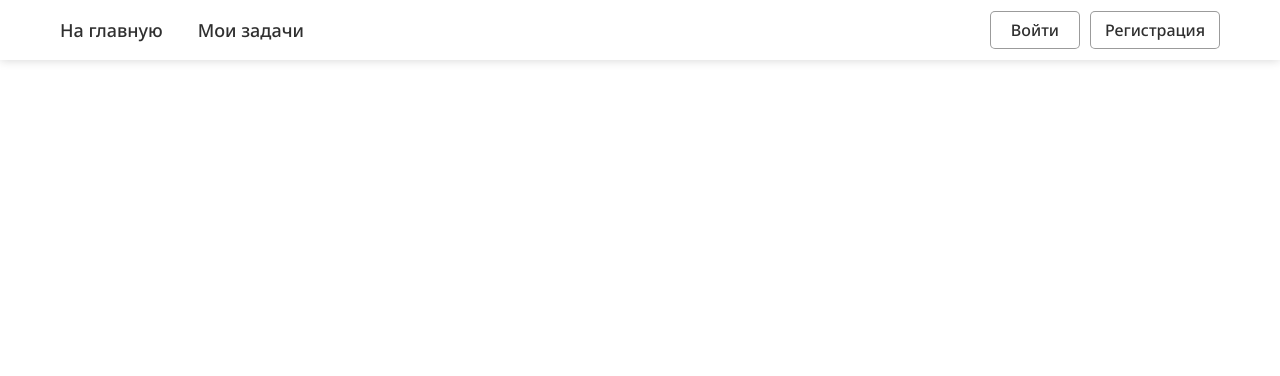
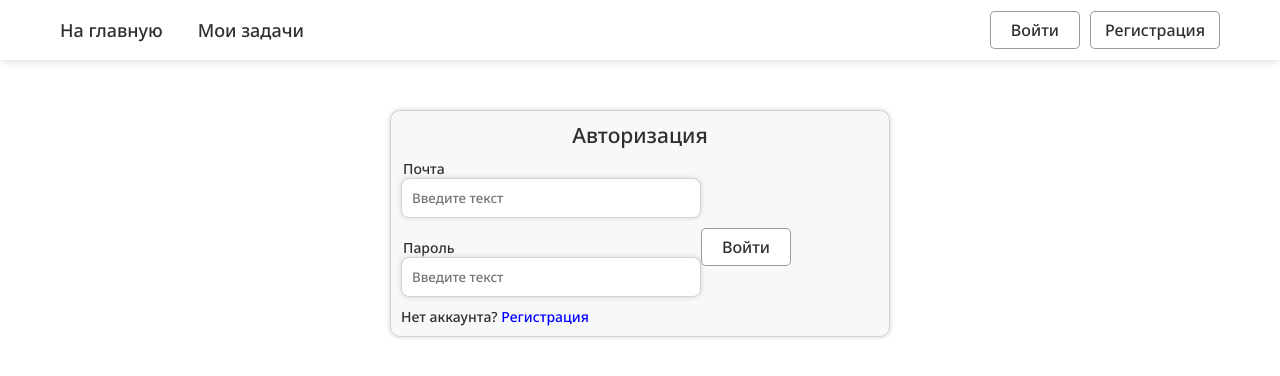
Before and after one commit to KvRm/scrum-board, a Vue app: page /login in a window 1280 px wide. Shown: the top 376 px of the page. Built offline with nearby package versions, Linux system fonts and the light colour scheme.

Commit message:
Сверстал формы авторизации

```diff
--- a/src/App.vue
+++ b/src/App.vue
@@ -32,6 +32,7 @@ export default defineComponent({
   box-sizing: border-box;
   font-family: 'Noto Sans', sans-serif;
   font-weight: 500;
+  margin: 0;
 }
 
 body {
--- a/src/components/Board/TaskPreview.vue
+++ b/src/components/Board/TaskPreview.vue
@@ -31,6 +31,7 @@ export default defineComponent({
 
 .title {
   justify-self: flex-start;
+  margin: 14px 0;
 }
 
 .link:hover {
--- a/src/components/Login/AuthForm.vue
+++ b/src/components/Login/AuthForm.vue
@@ -1,15 +1,49 @@
 <template>
-  <div></div>
+  <form @submit.prevent="handelForm">
+    <h2 class="title">Авторизация</h2>
+    <InputUI :title="'Почта'" />
+    <InputUI :title="'Пароль'" />
+
+    <ButtonUI :color="ButtonColor.green" :size="ButtonSize.medium"
+      >Войти</ButtonUI
+    >
+    <p>
+      Нет аккаунта?
+      <span class="link" @click="changeForm">Регистрация</span>
+    </p>
+  </form>
 </template>
 
 <script lang="ts">
 import { defineComponent } from 'vue'
+import InputUI from '@/components/UI/InputUI.vue'
+import ButtonUI, { ButtonColor, ButtonSize } from '@/components/UI/ButtonUI.vue'
 
 export default defineComponent({
-  setup() {
-    return {}
+  components: { InputUI, ButtonUI },
+
+  setup(_, { emit }) {
+    function changeForm() {
+      emit('changeForm', 'register')
+    }
+
+    return {
+      changeForm,
+      ButtonColor,
+      ButtonSize
+    }
   }
 })
 </script>
 
-<style scoped></style>
+<style scoped>
+.title {
+  text-align: center;
+  margin-bottom: 10px;
+}
+
+.link {
+  color: blue;
+  cursor: pointer;
+}
+</style>
--- a/src/components/Login/RegisterForm.vue
+++ b/src/components/Login/RegisterForm.vue
@@ -1,15 +1,46 @@
 <template>
-  <div></div>
+  <form @submit.prevent="handelForm">
+    <h2 class="title">Регистрация</h2>
+    <InputUI :title="'Почта'" />
+    <InputUI :title="'Пароль'" />
+
+    <ButtonUI :color="ButtonColor.green" :size="ButtonSize.medium">
+      Войти
+    </ButtonUI>
+
+    <p>
+      Уже есть аккаунт?
+      <span class="link" @click="changeForm">Авторизация</span>
+    </p>
+  </form>
 </template>
 
 <script lang="ts">
 import { defineComponent } from 'vue'
+import InputUI from '@/components/UI/InputUI.vue'
+import ButtonUI, { ButtonColor, ButtonSize } from '@/components/UI/ButtonUI.vue'
 
 export default defineComponent({
-  setup() {
-    return {}
+  components: { InputUI, ButtonUI },
+
+  setup(_, { emit }) {
+    function changeForm() {
+      emit('changeForm', 'auth')
+    }
+
+    return { changeForm, ButtonColor, ButtonSize }
   }
 })
 </script>
 
-<style scoped></style>
+<style scoped>
+.title {
+  text-align: center;
+  margin-bottom: 10px;
+}
+
+.link {
+  color: blue;
+  cursor: pointer;
+}
+</style>
--- a/src/layout/Header/AuthLinks.vue
+++ b/src/layout/Header/AuthLinks.vue
@@ -1,11 +1,11 @@
 <template>
   <div class="auth-menu">
-    <router-link to="/auth">
+    <router-link to="/login">
       <ButtonUI :color="ButtonColor.green" :size="ButtonSize.medium">
         Войти
       </ButtonUI>
     </router-link>
-    <router-link to="/register">
+    <router-link to="/login">
       <ButtonUI :color="ButtonColor.green" :size="ButtonSize.medium">
         Регистрация
       </ButtonUI>
--- a/src/views/LoginView.vue
+++ b/src/views/LoginView.vue
@@ -1,13 +1,44 @@
-<template><AuthForm /></template>
+<template>
+  <div class="form">
+    <component @changeForm="changeForm" :is="form" />
+  </div>
+</template>
 
 <script lang="ts">
-import { defineComponent } from 'vue'
+import { Component, computed, defineComponent, ref } from 'vue'
 import AuthForm from '@/components/Login/AuthForm.vue'
+import RegisterForm from '@/components/Login/RegisterForm.vue'
 
 export default defineComponent({
-  components: { AuthForm },
+  components: { AuthForm, RegisterForm },
   setup() {
-    return {}
+    const formName = ref<'auth' | 'register'>('auth')
+
+    const form = computed<Component>(() => {
+      if (formName.value === 'auth') return AuthForm
+      else return RegisterForm
+    })
+
+    function changeForm(newName: 'auth' | 'register') {
+      formName.value = newName
+    }
+
+    return {
+      form,
+      changeForm
+    }
   }
 })
 </script>
+
+<style scoped>
+.form {
+  max-width: 500px;
+  margin: 40px auto;
+  padding: 10px;
+  background: var(--light-gray);
+  border: 1px solid lightgray;
+  border-radius: 10px;
+  box-shadow: 0 0 5px lightgray;
+}
+</style>
```
